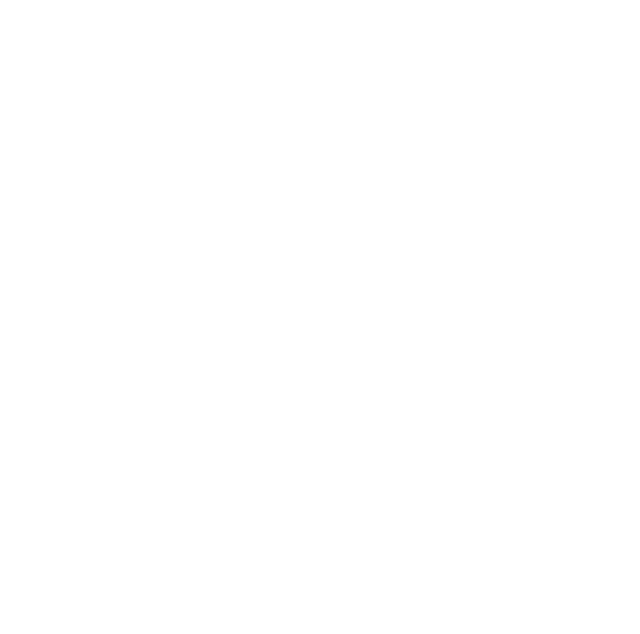
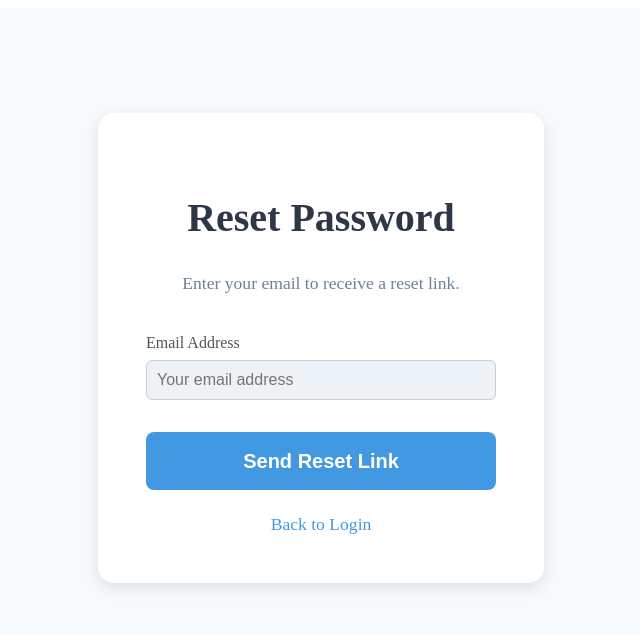
Before and after one commit to Gousiya213/Restaurant-management-system, a React (Create React App) app in the folder restaurantclient/: page /forgot-password in a window 1280 px wide. Before the commit this address had no page. Shown: the top 634 px of the page, without its empty margins (179-819 px from the left). Built offline with nearby package versions, Linux system fonts and the light colour scheme.

Commit message:
mailing completed

```diff
--- a/restaurantclient/src/App.js
+++ b/restaurantclient/src/App.js
@@ -1,13 +1,18 @@
 import { BrowserRouter as Router, Routes, Route } from "react-router-dom";
 import './App.css';
+import Home from "./pages/home";
 import Signup from "./pages/signup";
 import Signin from "./pages/signin";
+import ForgotPassword from "./pages/forgotpass";
 function App() {
   return (
     <Router>
       <Routes>
+        <Route path="/" element={<Home />}/>
         <Route path="/signup" element={<Signup />} />
         <Route path="/signin" element={<Signin />} />
+        <Route path="/forgot-password" element={<ForgotPassword />}/>
+
       </Routes>
     </Router>
   );
--- /dev/null
+++ b/restaurantclient/src/pages/forgotpass.js
@@ -0,0 +1,67 @@
+import { useState } from "react";
+    import { useNavigate } from "react-router-dom";
+    import "../styles/forgotpass.css";
+    import { Link } from 'react-router-dom';
+
+    const ForgotPassword = () => {
+      const [email, setEmail] = useState("");
+      const navigate = useNavigate();
+
+      const handleSubmit = async (e) => {
+        e.preventDefault();
+        try {
+          const response = await fetch("http://localhost:3000/api/user/forgot-password", { // Updated endpoint
+            method: "POST",
+            headers: { "Content-Type": "application/json" },
+            body: JSON.stringify({ email }),
+          });
+
+          if (response.ok) {
+            alert("Password reset link sent to your email");
+          } else {
+            const errorData = await response.json();
+            alert(errorData.message || "Failed to send reset link"); // Server message
+          }
+        } catch (error) {
+          console.error("Error:", error);
+          alert("Network error occurred"); // Network error
+        }
+      };
+
+      const handleBackToLogin = () => {
+        navigate("/");
+      };
+
+      return (
+        <div className="forgot-password-container">
+          <div className="forgot-password-card">
+            <h2 className="forgot-password-title">Reset Password</h2>
+            <p className="forgot-password-description">
+              Enter your email to receive a reset link.
+            </p>
+            <form onSubmit={handleSubmit} className="forgot-password-form">
+              <div className="form-group">
+                <label htmlFor="email" className="form-label">Email Address</label>
+                <input
+                  type="email"
+                  id="email"
+                  className="form-input"
+                  value={email}
+                  onChange={(e) => setEmail(e.target.value)}
+                  placeholder="Your email address"
+                  required
+                />
+              </div>
+              <button type="submit" className="submit-button">
+                Send Reset Link
+              </button>
+            </form>
+            <Link to="/" className="back-to-login-button">
+              Back to Login
+            </Link>
+          </div>
+        </div>
+      );
+    };
+
+    export default ForgotPassword;
--- a/restaurantclient/src/pages/signin.js
+++ b/restaurantclient/src/pages/signin.js
@@ -20,6 +20,7 @@ import { useState } from "react";
 
             if (response.ok) {
                 localStorage.setItem("token", data.token);
+                localStorage.setItem("email",data.email)  ;
 
                 alert("Login successful");
 
--- a/restaurantclient/src/pages/signup.js
+++ b/restaurantclient/src/pages/signup.js
@@ -43,8 +43,6 @@ function Signup() {
 
       if (response.ok) {
         const userData = await response.json();
-        localStorage.setItem("username", formData.username );
-        localStorage.setItem("email", formData.email );
 
         alert("Signup successful");
         navigate("/");
--- /dev/null
+++ b/restaurantclient/src/styles/forgotpass.css
@@ -0,0 +1,98 @@
+.forgot-password-container {
+    display: flex;
+    justify-content: center;
+    align-items: center;
+    min-height: 80vh;
+    background-color: #f7fafc;
+    padding: 20px;
+    margin-right:280px;
+
+  }
+
+  .forgot-password-card {
+    background-color: #fff;
+    border-radius: 1rem;
+    box-shadow: 0 5px 15px rgba(0, 0, 0, 0.1);
+    padding: 3rem;
+    width: 100%;
+    max-width: 350px;
+  }
+
+  .forgot-password-title {
+    font-size: 2.5rem;
+    font-weight: 700;
+    color: #2d3748;
+    text-align: center;
+    margin-bottom: 2rem;
+  }
+
+  .forgot-password-description {
+    color: #718096;
+    text-align: center;
+    margin-bottom: 2.5rem;
+    font-size: 1.1rem;
+  }
+
+  .forgot-password-form {
+    display: flex;
+    flex-direction: column;
+  }
+
+  .form-group {
+    margin-bottom: 2rem;
+  }
+
+  .form-label {
+    display: block;
+    font-size: 1.1rem;
+    font-weight: 500;
+    color: #4a5568;
+    margin-bottom: 0.75rem;
+  }
+
+  .form-input {
+    width: 100%;
+    padding: 1.1rem 1.25rem;
+    font-size: 1.1rem;
+    color: #4a5568;
+    background-color: #edf2f7;
+    border: 2px solid #cbd5e0;
+    border-radius: 0.5rem;
+    outline: none;
+    transition: border-color 0.2s;
+  }
+
+  .form-input:focus {
+    border-color: #63b3ed;
+    box-shadow: 0 0 0 3px rgba(99, 179, 237, 0.3);
+  }
+
+  .submit-button {
+    background-color: #4299e1;
+    color: #fff;
+    font-size: 1.25rem;
+    font-weight: 600;
+    padding: 1.1rem 2rem;
+    border: none;
+    border-radius: 0.5rem;
+    cursor: pointer;
+    transition: background-color 0.2s;
+    margin-bottom: 1.5rem;
+  }
+
+  .submit-button:hover {
+    background-color: #3182ce;
+  }
+
+  .back-to-login-button {
+    display: block;
+    text-align: center;
+    color: #4299e1;
+    font-size: 1.1rem;
+    text-decoration: none;
+    transition: color 0.2s;
+  }
+
+  .back-to-login-button:hover {
+    color: #3182ce;
+  }
```
Also changed, not shown: restaurantclient/src/pages/Home.js (added), 1 other file (tests, documents, lock files or other folders).
